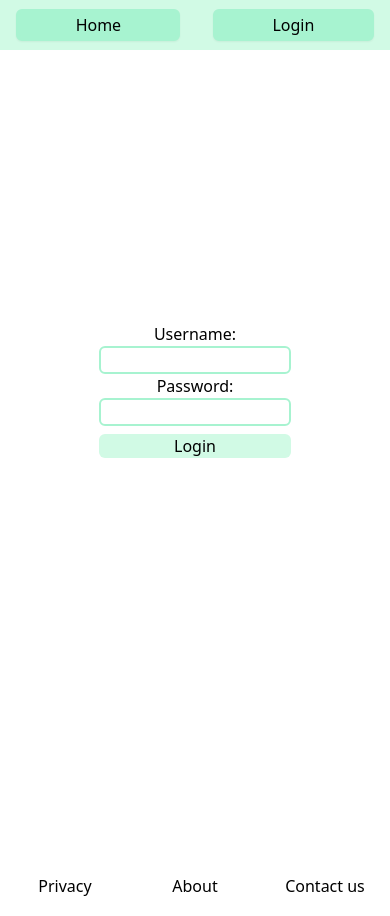
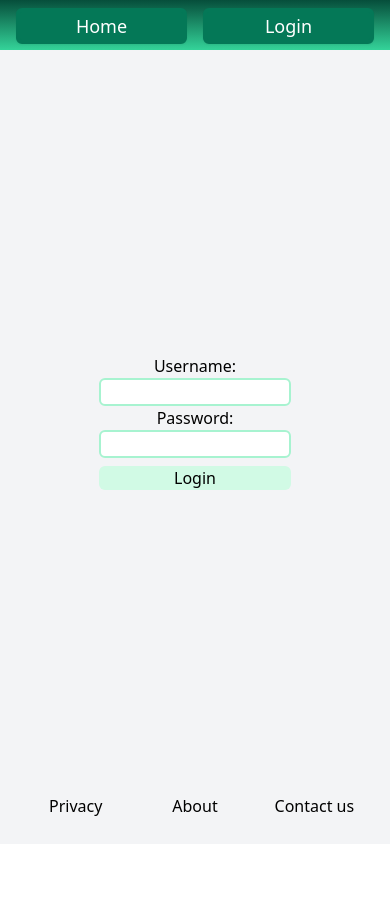
Before and after one commit to CameronStAmant/blog-api-admin-view, a React (Create React App) app: page /#/ in a window 390 px wide. After the commit the page ends 844 px from the top, so only its background shows below. Built offline with nearby package versions, Linux system fonts and the light colour scheme.

Commit message:
:Update design and responsiveness

```diff
--- a/src/components/CommentForm.js
+++ b/src/components/CommentForm.js
@@ -47,12 +47,12 @@ const CommentForm = (props) => {
   return (
     <Layout authState={props.authState}>
       <div className="justify-self-stretch gap-4 col-span-full row-start-2">
-        <form className="mt-14 mx-2 text-center h-auto" onSubmit={handleSubmit}>
+        <form className="mt-14 mx-4 text-center h-auto" onSubmit={handleSubmit}>
           <label>Body: </label>
           <br />
           <textarea
             className="box-border border-2 shadow-sm rounded-md gap-4 border-green-200 auto-rows-min w-full"
-            rows="20"
+            rows="12"
             name="body"
             value={commentBody ? commentBody : ''}
             onChange={(e) => setCommentBody(e.target.value)}
--- a/src/components/Comments.js
+++ b/src/components/Comments.js
@@ -38,18 +38,18 @@ const Comments = (props) => {
       let element;
       element = (
         <div
-          className="box-border border-solid m-2 shadow-md p-1 display: grid gap-2 grid-rows-2 grid-cols-2 auto-rows-min-content justify-self-stretch border-2 border-green-200 rounded-md "
+          className="box-border border-solid shadow-md p-4 grid gap-2 auto-rows-min border-2 border-green-200 rounded-md"
           id={comment._id}
           key={comment._id}
         >
-          <h4 className="justify-self-start">{comment.author.username}</h4>
-          <p className="justify-self-end">
+          <h4>{comment.author.username}</h4>
+          <p>
             {DateTime.fromISO(comment.timestamp).toLocaleString(
               DateTime.DATETIME_MED
             )}
           </p>
-          <p className="row-start-2 col-span-full">{comment.body}</p>
-          <div className="justify-self-end space-x-3 col-start-2">
+          <p className="row-start-2">{comment.body}</p>
+          <div className="space-x-3">
             <Link
               to={
                 '/posts/' + props.postid + '/comments/' + comment._id + '/edit'
--- a/src/components/Footer.js
+++ b/src/components/Footer.js
@@ -1,9 +1,9 @@
 const Footer = () => {
   return (
-    <ul className="display: grid grid-cols-3 text-center py-2 row-start-3 col-span-full">
-      <li>Privacy</li>
-      <li>About</li>
-      <li>Contact us</li>
+    <ul className="flex text-center content-evenly mx-4 row-start-3 col-span-full">
+      <li className="flex-1">Privacy</li>
+      <li className="flex-1">About</li>
+      <li className="flex-1">Contact us</li>
     </ul>
   );
 };
--- a/src/components/Header.js
+++ b/src/components/Header.js
@@ -1,28 +1,12 @@
-import { NavLink } from 'react-router-dom';
+import NavButton from './NavButton';
 
 const Header = (props) => {
   return (
-    <div className="display: grid grid-cols-3 col-span-3 row-start-1 bg-green-100 py-2">
-      <ul className="display: grid col-start-1 col-span-full grid-flow-col place-items-center text-center">
-        <li className="border-solid border-4 border-green-200 rounded-md bg-green-200 hover:bg-green-300 hover:border-green-300 w-5/6 active:bg-green-400 active:border-green-400 shadow-sm">
-          <NavLink to="/" className="display: block">
-            Home
-          </NavLink>
-        </li>
-        {!props.authState && (
-          <li className="sm:col-start-3 lg:col-start-4 bordber-solid border-4 border-green-200 rounded-md bg-green-200 hover:bg-green-300 hover:border-green-300 w-5/6 active:bg-green-400 active:border-green-400 shadow-sm">
-            <NavLink to="/login" className="display: block">
-              Login
-            </NavLink>
-          </li>
-        )}
-        {props.authState && (
-          <li className="sm:col-start-4 lg:col-start-5 border-solid border-4 border-green-200 rounded-md bg-green-200 hover:bg-green-300 hover:border-green-300 w-5/6 active:bg-green-400 active:border-green-400 shadow-sm">
-            <NavLink to="/logout" className="display: block">
-              Log out
-            </NavLink>
-          </li>
-        )}
+    <div className="grid grid-cols-3 row-start-1 bg-gradient-to-b from-green-900 to-green-400 py-2 text-white text-center text-lg">
+      <ul className="flex gap-4 col-span-full grid-flow-col place-items-center mx-4">
+        <NavButton link="/" text="Home" />
+        {!props.authState && <NavButton link="/login" text="Login" />}
+        {props.authState && <NavButton link="/logout" text="Log out" />}
       </ul>
     </div>
   );
--- a/src/components/Layout.js
+++ b/src/components/Layout.js
@@ -3,7 +3,7 @@ import Footer from './Footer';
 
 const Layout = (props) => {
   return (
-    <div className="display: grid grid-cols-3 grid-rows-layout min-h-screen grid-flow-col p-0 m-0 list-none">
+    <div className="grid grid-rows-layout p-0 m-0 list-none max-w-screen-xl mx-auto min-h-screen bg-gray-100">
       <Header authState={props.authState} />
       {props.children}
       <Footer />
--- a/src/components/Login.js
+++ b/src/components/Login.js
@@ -34,9 +34,10 @@ const Login = (props) => {
   };
 
   return (
+    <div className="bg-gray-600 min-h-screen">
       <Layout>
-      <div className="display: grid col-start-1 grid-rows-6 col-span-full row-start-2 place-content-center">
-        <form onSubmit={handleSubmit} className="text-center row-start-3">
+        <div className="grid place-content-center">
+          <form onSubmit={handleSubmit} className="text-center">
             <label htmlFor="username-field">Username:</label>
             <br />
             <input
@@ -91,6 +92,7 @@ const Login = (props) => {
           </form>
         </div>
       </Layout>
+    </div>
   );
 };
 
--- /dev/null
+++ b/src/components/NavButton.js
@@ -0,0 +1,13 @@
+import { NavLink } from 'react-router-dom';
+
+function NavButton(props) {
+  return (
+    <li className="sm:col-start-3 lg:col-start-4 bordber-solid border-4 border-green-700 rounded-md bg-green-700 hover:bg-green-800 hover:border-green-800 w-5/6 active:bg-green-900 active:border-green-900 shadow-sm">
+      <NavLink to={props.link} className="display: block">
+        {props.text}
+      </NavLink>
+    </li>
+  );
+}
+
+export default NavButton;
--- a/src/components/PostDetails.js
+++ b/src/components/PostDetails.js
@@ -42,11 +42,14 @@ const PostDetails = (props) => {
   }, [id]);
 
   return (
+    <div className="bg-gray-600 min-h-screen">
       <Layout authState={props.authState}>
-      <div className="display: grid grid-rows-post auto-rows-auto row-start-2 col-span-full">
+        <div className="display: grid auto-rows-min auto-rows-auto row-start-2 col-span-full mx-4">
           <div className="display: grid grid-rows-postTitle">
-          <div className="row-start-1 place-self-center col-span-full text-2xl font-semibold text-center display: grid">
-            <h2>{postDetails ? postDetails.title : ''}</h2>
+            <div className="row-start-1 place-self-center col-span-full text-2xl text-center display: grid">
+              <h2 className="row-start-1 place-self-center text-3xl text-green-900">
+                {postDetails ? postDetails.title : ''}
+              </h2>
               <div>
                 <div className="space-x-3">
                   <Link to={useLocation().pathname + '/edit'}>
@@ -67,17 +70,22 @@ const PostDetails = (props) => {
                 </div>
               </div>
             </div>
+            <div className="overflow-hidden h-postCoverPhoto">
               <img
                 src={
-              postDetails ? baseUrl + '/uploads/' + postDetails.coverPhoto : ''
+                  postDetails
+                    ? baseUrl + '/uploads/' + postDetails.coverPhoto
+                    : ''
                 }
-            alt="cover"
+                alt="Post Cover"
               />
+            </div>
             <p className="mx-2 px-1"> {postDetails ? postDetails.body : ''}</p>
           </div>
           <Comments postid={id} />
         </div>
       </Layout>
+    </div>
   );
 };
 
--- a/src/components/PostForm.js
+++ b/src/components/PostForm.js
@@ -88,13 +88,14 @@ const PostForm = (props) => {
   }, [id]);
 
   return (
+    <div className="bg-gray-600 min-h-screen">
       <Layout authState={props.authState}>
         {newUrl !== null && <Redirect to={newUrl} />}
         {redirect === true && newUrl === null && (
           <Redirect from="/posts/:id/edit" to={'/posts/' + id} />
         )}
         <div className="justify-self-stretch col-span-full row-start-2 h-full">
-        <form className="mt-14 mx-2 text-center" onSubmit={handleSubmit}>
+          <form className="mx-4 text-center" onSubmit={handleSubmit}>
             <label>Title: </label>
             <br />
             <input
@@ -132,8 +133,8 @@ const PostForm = (props) => {
             <label>Body: </label>
             <br />
             <textarea
-            className="box-border border-2 shadow-sm rounded-md gap-4 border-green-200 auto-rows-min w-full h-screen"
-            rows="20"
+              className="box-border border-2 shadow-sm rounded-md gap-4 border-green-200 auto-rows-min w-full"
+              rows="12"
               name="body"
               value={postBody ? postBody : ''}
               onChange={(e) => setPostBody(e.target.value)}
@@ -142,12 +143,13 @@ const PostForm = (props) => {
             <br />
             <input
               type="submit"
-            className="border-solid border-4 border-green-200 rounded-md bg-green-200 hover:bg-green-300 hover:border-green-300 w-2/6 active:bg-green-400 active:border-green-400 shadow-sm"
+              className="border-solid border-4 border-green-200 rounded-md bg-green-200 hover:bg-green-300 hover:border-green-300 active:bg-green-400 active:border-green-400 shadow-sm"
               value="Submit"
             />
           </form>
         </div>
       </Layout>
+    </div>
   );
 };
 
--- a/tailwind.config.js
+++ b/tailwind.config.js
@@ -6,12 +6,20 @@ module.exports = {
       gridTemplateRows: {
         home: '100px 1fr',
         layout: '50px 1fr 50px',
-        post: '2fr auto auto',
+        post: '500px auto auto',
         postTitle: '100px 1fr',
+      },
+      gridAutoRows: {
+        post: '4fr 1fr',
+      },
+      blur: {
+        xs: '2px',
       },
     },
     height: {
       lg: '36rem',
+      postCoverPhoto: '140px',
+      post: '200px',
     },
   },
   variants: {
```
Also changed, not shown: src/components/Home.js (+35 -13 lines). Lines whose indentation alone changed are shown as unchanged.
